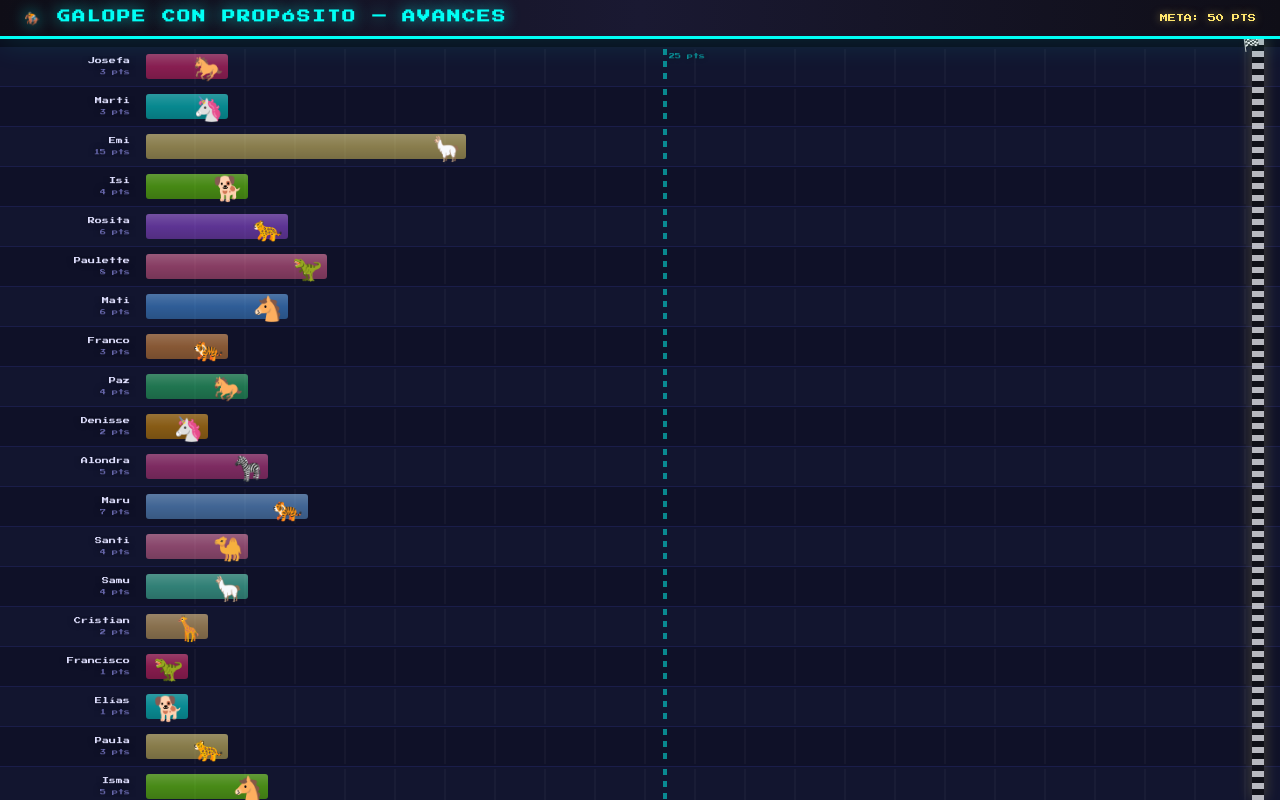
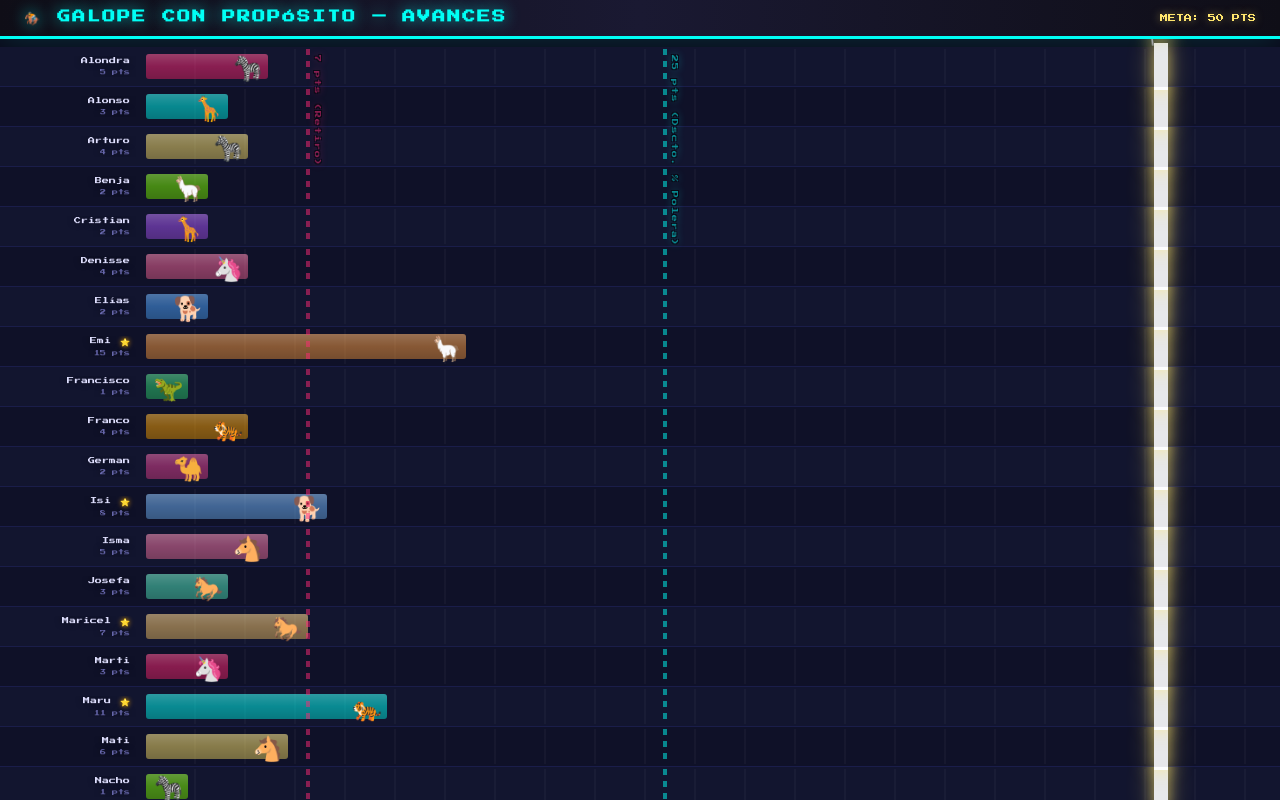
Before and after one commit to miguemarten/carrera_caballos_uj, a plain HTML site: page index.html in a window 1280 px wide. Drawn offline with Linux system fonts and the light colour scheme.

Commit message:
Actualización de datos y modificaciones visuales de administración y proyección

```diff
--- a/index.html
+++ b/index.html
@@ -134,7 +134,7 @@
             background:
                 repeating-linear-gradient(90deg, transparent, transparent 48px, #ffffff08 48px, #ffffff08 50px);
             border-radius: 4px;
-            overflow: hidden;
+            overflow: visible;
         }
 
         /* Barra de progreso interior */
@@ -196,28 +196,30 @@
             }
         }
 
-        /* ── LÍNEA DE META ── */
-        .finish-line {
+        /* ── LÍNEA DE META (POR CARRIL - OPTIMIZADA) ── */
+        .lane-finish {
             position: absolute;
-            right: 16px;
-            top: 0;
-            bottom: 0;
-            width: 12px;
-            z-index: 5;
-            background:
-                repeating-linear-gradient(180deg,
-                    #fff 0px, #fff 6px,
-                    #111 6px, #111 12px);
-            opacity: 0.7;
-            box-shadow: 0 0 15px #ffe66d60;
+            left: 90%;
+            top: -6px;
+            bottom: -6px; /* Se entrelaza perfectamente con los demás carriles */
+            width: 14px;
+            z-index: 2; /* Debajo del caballo */
+            background: #ffffff; /* Línea continua blanca y minimalista */
+            opacity: 0.9;
+            transform: translateX(-50%);
+            box-shadow:
+                0 0 15px rgba(255, 230, 109, 0.8),
+                0 0 30px rgba(255, 230, 109, 0.4); /* Fuerte resplandor neón dorado */
         }
 
         .finish-flag {
             position: absolute;
-            top: -4px;
-            right: 20px;
-            font-size: 14px;
-            z-index: 6;
+            top: -24px;
+            left: 50%;
+            transform: translateX(-50%);
+            font-size: 22px;
+            z-index: 20;
+            filter: drop-shadow(0 0 8px rgba(255, 230, 109, 0.8));
         }
 
         /* ── LÍNEA INTERMEDIA ── */
@@ -226,7 +228,7 @@
             top: 0;
             bottom: 0;
             width: 4px;
-            z-index: 1;
+            z-index: 10;
             background: repeating-linear-gradient(180deg, var(--accent-cyan) 0px, var(--accent-cyan) 6px, transparent 6px, transparent 12px);
             opacity: 0.5;
             transform: translateX(-50%);
@@ -234,12 +236,60 @@
 
         .halfway-label {
             position: absolute;
-            top: 4px;
-            left: 6px;
-            font-size: 6px;
+            top: 6px;
+            left: 8px; /* Texto desplazado a la derecha de la línea */
+            writing-mode: vertical-rl;
+            text-orientation: mixed;
+            font-size: 7px;
             color: var(--accent-cyan);
-            text-shadow: 0 0 5px #000000;
+            text-shadow: 1px 1px 0 #000, -1px -1px 0 #000, 1px -1px 0 #000, -1px 1px 0 #000, 0 0 8px var(--accent-cyan);
+            letter-spacing: 1px;
             white-space: nowrap;
+        }
+
+        /* ── LÍNEA DE RETIRO (7 PTS) ── */
+        .lane-retreat {
+            position: absolute;
+            top: 0;
+            bottom: 0;
+            width: 4px;
+            z-index: 10;
+            background: repeating-linear-gradient(180deg, var(--accent-magenta) 0px, var(--accent-magenta) 6px, transparent 6px, transparent 12px);
+            opacity: 0.5;
+            transform: translateX(-50%);
+        }
+
+        .retreat-label {
+            position: absolute;
+            top: 6px;
+            left: 8px; /* Texto desplazado a la derecha de la línea */
+            writing-mode: vertical-rl;
+            text-orientation: mixed;
+            font-size: 7px;
+            color: var(--accent-magenta);
+            text-shadow: 1px 1px 0 #000, -1px -1px 0 #000, 1px -1px 0 #000, -1px 1px 0 #000, 0 0 8px var(--accent-magenta);
+            letter-spacing: 1px;
+            white-space: nowrap;
+        }
+
+        /* ── ESTRELLA DE HABILITADO ── */
+        .star-badge {
+            display: inline-block;
+            margin-left: 2px;
+            font-size: 8px;
+            color: var(--finish-gold);
+            text-shadow: 0 0 5px #ffaa00;
+            vertical-align: middle;
+        }
+
+        /* ── INSIGNIA DE DESCUENTO ── */
+        .discount-badge {
+            display: inline-block;
+            margin-left: 2px;
+            font-size: 8px;
+            color: var(--accent-cyan);
+            text-shadow: 0 0 5px #00fff5;
+            vertical-align: middle;
         }
 
         /* ── OVERLAY GANADOR ── */
@@ -453,7 +503,7 @@
                 if (res.ok) {
                     const data = await res.json();
                     const oldParticipantes = participantes;
-                    participantes = data || [];
+                    participantes = (data || []).sort((a, b) => a.nombre.localeCompare(b.nombre));
                     document.getElementById('metaDisplay').textContent = puntajeMeta;
                     renderCarrera(oldParticipantes);
                 } else {
@@ -497,15 +547,26 @@
                 const halfPct = Math.min(100, (puntajeIntermedio / puntajeMeta) * 100);
                 const halfWidthPct = 2 + (halfPct * 0.88);
 
+                const retreatPct = Math.min(100, (7 / puntajeMeta) * 100);
+                const retreatWidthPct = 2 + (retreatPct * 0.88);
+                const starBadge = p.puntaje >= 7 ? '<span class="star-badge" title="Habilitado al Retiro">⭐</span>' : '';
+                const discountBadge = p.puntaje >= puntajeIntermedio ? '<span class="discount-badge" title="Descuento en Polera">🏷️</span>' : '';
+
                 return `
-          <div class="lane" id="lane-${p.id}">
+          <div class="lane" id="lane-${p.id}" style="z-index: ${100 - idx};">
             <div class="lane-label">
-              ${p.nombre}
+              ${p.nombre} ${starBadge}${discountBadge}
               <span class="lane-score">${p.puntaje} pts</span>
             </div>
             <div class="lane-track">
               <div class="lane-halfway" style="left: ${halfWidthPct}%;">
-                ${idx === 0 ? `<div class="halfway-label">${puntajeIntermedio} pts</div>` : ''}
+                ${idx === 0 ? `<div class="halfway-label">${puntajeIntermedio} pts (Dscto. % Polera)</div>` : ''}
+              </div>
+              <div class="lane-retreat" style="left: ${retreatWidthPct}%;">
+                ${idx === 0 ? `<div class="retreat-label">7 pts (Retiro)</div>` : ''}
+              </div>
+              <div class="lane-finish">
+                ${idx === 0 ? `<div class="finish-flag">🏁</div>` : ''}
               </div>
               <div class="lane-progress" style="width:${widthPct}%; background:${color}80;">
                 <div class="horse">${avatarContent}</div>
@@ -513,10 +574,7 @@
             </div>
           </div>
         `;
-            }).join('') + `
-        <div class="finish-line"></div>
-        <div class="finish-flag">🏁</div>
-      `;
+            }).join('');
 
             // Detectar nuevos ganadores
             participantes.forEach(p => {
--- a/participantes.json
+++ b/participantes.json
@@ -23,14 +23,14 @@
   {
     "id": 6,
     "nombre": "Isi",
-        "puntaje": 4,
+    "puntaje": 8,
     "ruta_imagen": "",
     "emoji": "🐕"
   },
   {
     "id": 7,
     "nombre": "Rosita",
-        "puntaje": 6,
+    "puntaje": 8,
     "ruta_imagen": "",
     "emoji": "🐆"
   },
@@ -51,21 +51,21 @@
   {
     "id": 10,
     "nombre": "Franco",
-        "puntaje": 3,
+    "puntaje": 4,
     "ruta_imagen": "",
     "emoji": "🐅"
   },
   {
     "id": 11,
     "nombre": "Paz",
-        "puntaje": 4,
+    "puntaje": 6,
     "ruta_imagen": "",
     "emoji": "🐎"
   },
   {
     "id": 12,
     "nombre": "Denisse",
-        "puntaje": 2,
+    "puntaje": 4,
     "ruta_imagen": "",
     "emoji": "🦄"
   },
@@ -79,21 +79,21 @@
   {
     "id": 14,
     "nombre": "Maru",
-        "puntaje": 7,
+    "puntaje": 11,
     "ruta_imagen": "",
     "emoji": "🐅"
   },
   {
     "id": 15,
     "nombre": "Santi",
-        "puntaje": 4,
+    "puntaje": 7,
     "ruta_imagen": "",
     "emoji": "🐪"
   },
   {
     "id": 16,
     "nombre": "Samu",
-        "puntaje": 4,
+    "puntaje": 7,
     "ruta_imagen": "",
     "emoji": "🦙"
   },
@@ -114,7 +114,7 @@
   {
     "id": 19,
     "nombre": "Elías",
-        "puntaje": 1,
+    "puntaje": 2,
     "ruta_imagen": "",
     "emoji": "🐕"
   },
@@ -135,14 +135,14 @@
   {
     "id": 22,
     "nombre": "Maricel",
-        "puntaje": 5,
+    "puntaje": 7,
     "ruta_imagen": "",
     "emoji": "🐎"
   },
   {
     "id": 23,
     "nombre": "Arturo",
-        "puntaje": 2,
+    "puntaje": 4,
     "ruta_imagen": "",
     "emoji": "🦓"
   },
@@ -173,5 +173,12 @@
     "puntaje": 2,
     "ruta_imagen": "",
     "emoji": "🦙"
+  },
+  {
+    "id": 28,
+    "nombre": "Alonso",
+    "puntaje": 3,
+    "ruta_imagen": "",
+    "emoji": "🦒"
   }
 ]
```
Also changed, not shown: templates/admin.html (+1 -1 lines), templates/proyector.html (+89 -31 lines). Lines whose indentation alone changed are shown as unchanged.
